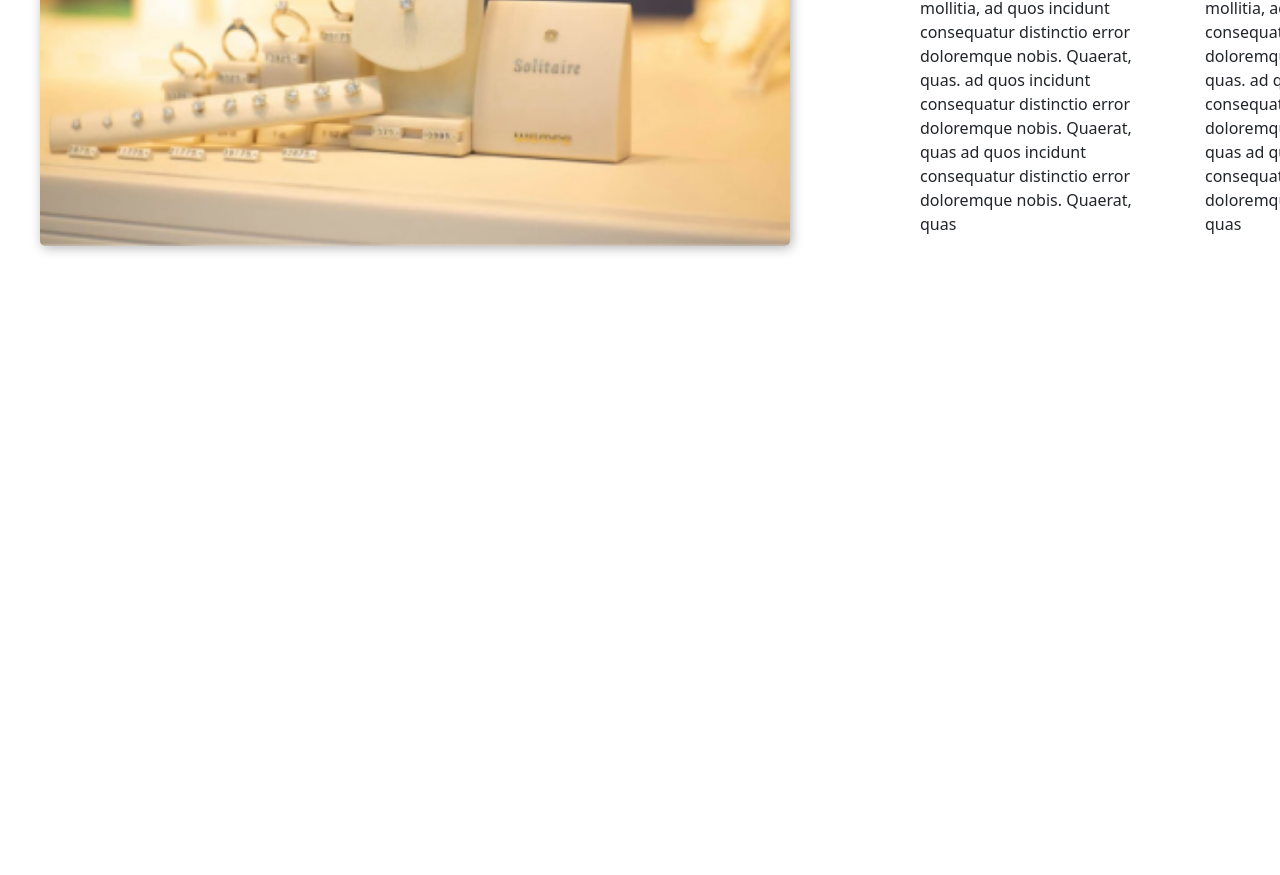
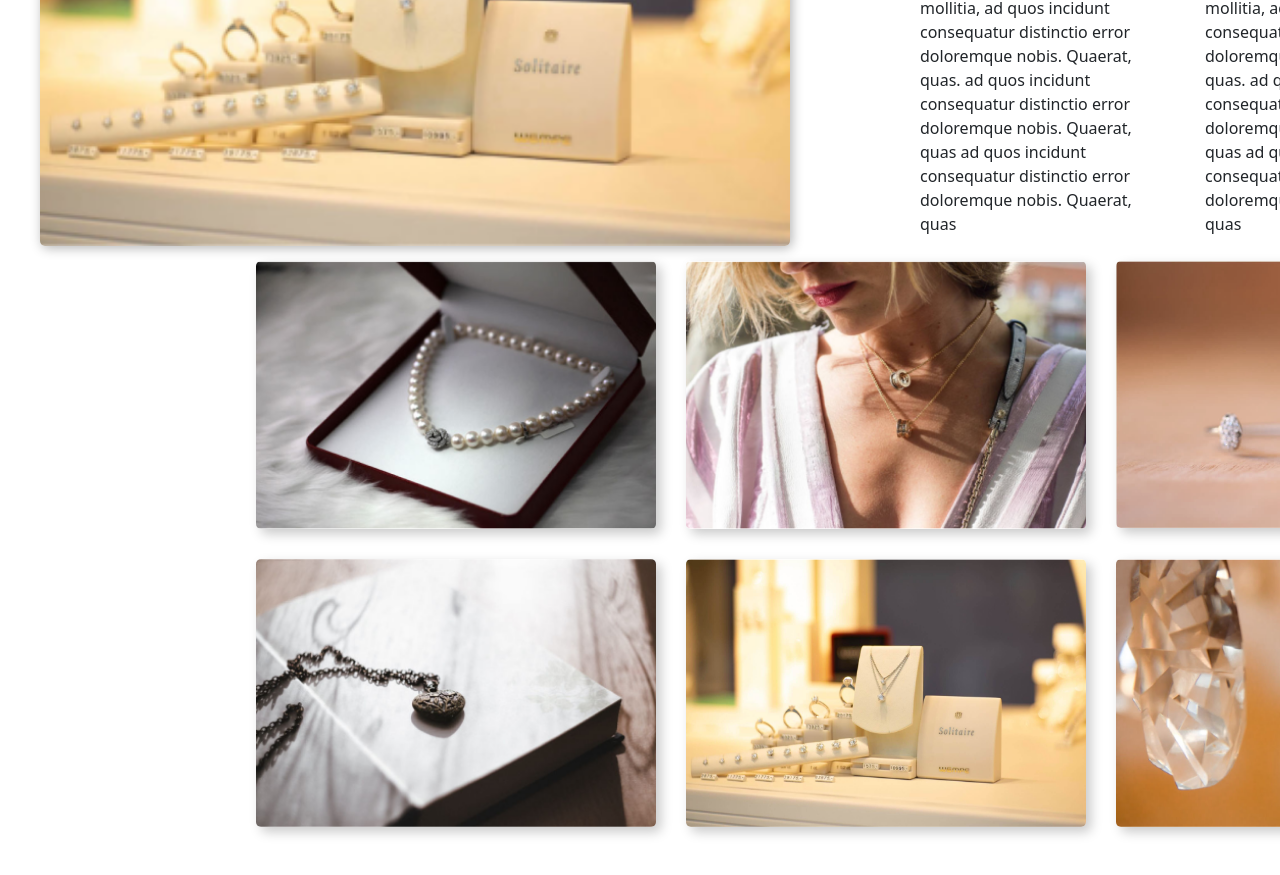
Before and after one commit to eu-waliston/Luxury-M4, a React (Create React App) app: page / in a window 1280 px wide. Shown: the part 1760-2635 px from the top of the page. Before the commit the page ends 2282 px from the top, so only its background shows below. Built offline with nearby package versions, Linux system fonts and the light colour scheme.

Commit message:
About Us Component

```diff
--- a/package.json
+++ b/package.json
@@ -12,6 +12,7 @@
     "react": "^18.2.0",
     "react-bootstrap": "^2.7.0",
     "react-dom": "^18.2.0",
+    "react-router-dom": "^6.8.1",
     "react-scripts": "5.0.1",
     "styled-components": "^5.3.6",
     "web-vitals": "^2.1.4"
--- a/src/App.js
+++ b/src/App.js
@@ -3,6 +3,7 @@ import React from 'react';
 import Menu from './components/Menu';
 import Home from './components/Home';
 import AboutUs from './components/AboutUS';
+import Collection from './components/Collection';
 
 function App() {
   return (
@@ -10,6 +11,7 @@ function App() {
       <Menu />
       <Home />
       <AboutUs />
+      <Collection />
     </div>
   );
 }
--- a/src/components/AboutUS.js
+++ b/src/components/AboutUS.js
@@ -3,7 +3,7 @@ import styled from "styled-components";
 
 const AboutUs = () => {
     return (
-        <ABOUT__US>
+        <ABOUT__US id="about" >
             <div
                 className="section__1"
                 data-aos="fade-up"
@@ -52,13 +52,6 @@ const ABOUT__US = styled.div`
 
     @import url('https://fonts.googleapis.com/css2?family=Montserrat:ital,wght@0,100;0,200;0,300;0,400;0,500;0,600;0,700;0,800;0,900;1,100;1,200;1,300;1,400;1,500;1,600;1,700;1,800;1,900&display=swap');
     @import url('https://fonts.googleapis.com/css2?family=Open+Sans:ital,wght@0,300;0,400;0,500;0,600;0,700;0,800;1,300;1,400;1,500;1,600;1,700;1,800&display=swap');
-
-
-    :root {
-        --font--site: 'Montserrat', sans-serif !important;
-        --font--text: 'Open Sans', sans-serif !important;
-        --color--site: #050547 !important;
-    }
 
     height: 130vh;
     width: 100%;
--- /dev/null
+++ b/src/components/Collection.js
@@ -0,0 +1,96 @@
+import React from "react";
+import styled from "styled-components";
+
+const Collection = () => {
+    return (
+        <MAIN id="collection">
+            <GRID__IMAGES>
+                <img src={require("./images/perola-gran.png")} alt="Grid IMG" className="img__brand"/>
+                <img src={require("./images/w.med.png")} alt="Grid IMG" className="img__brand"/>
+                <img src={require("./images/joia-gran.png")} alt="Grid IMG" className="img__brand"/>
+                <img src={require("./images/h-gran.png")} alt="Grid IMG" className="img__brand"/>
+                <img src={require("./images/store.jpg.png")} alt="Grid IMG" className="img__brand"/>
+                <img src={require("./images/nick-gran.png")} alt="Grid IMG" className="img__brand"/>
+            </GRID__IMAGES>
+
+            <SPECIAL>
+                <p className="pp">Hurry up! the offer is limited</p>
+                <h1 className="hh">special offer for you</h1>
+                <button className="btn__S2">__ view collection</button>
+            </SPECIAL>
+
+        </MAIN>
+    )
+}
+
+const MAIN = styled.div `
+    width: 100%;
+    height: 80vh;
+`
+const GRID__IMAGES = styled.div `
+    display: grid;
+    grid-template-columns: repeat(3, 400px);
+    position: relative;
+    margin-left: 20%;
+    gap: 30px;
+    top: 20%;
+
+    .img__brand {
+        width: 400px;
+        border-radius: 5px;
+        box-shadow: 5px 5px 12px rgba(1,1,1,0.21);
+
+
+        &:hover {
+            transition: all 0.8s;
+            transform: scale(1.5);
+            position: relative;
+            top: 25px;
+            border-radius: 10px;
+        }
+    }
+`
+const SPECIAL = styled.div `
+    background: rgb(255,216,131);
+    background: linear-gradient(120deg, rgba(255,216,131,1) 0%, rgba(255,216,131,1) 44%, rgba(255,216,131,1) 100%);
+
+    @import url('https://fonts.googleapis.com/css2?family=Montserrat:ital,wght@0,100;0,200;0,300;0,400;0,500;0,600;0,700;0,800;0,900;1,100;1,200;1,300;1,400;1,500;1,600;1,700;1,800;1,900&display=swap');
+
+    @import url('https://fonts.googleapis.com/css2?family=Open+Sans:ital,wght@0,300;0,400;0,500;0,600;0,700;0,800;1,300;1,400;1,500;1,600;1,700;1,800&display=swap');
+
+
+    position: relative;
+    width: 100%;
+    height: 20vh;
+    background-color: pink;
+    top: 350px;
+    box-shadow: 1px -5px 15px rgba(0,0,0,0.25);
+
+    .btn__S2 {
+        background-color: transparent;
+        border: none;
+        font-size: 18px;
+        position: relative;
+        margin-left: 78%;
+        color:  #050547;
+        font-family: 'Montserrat', sans-serif !important;
+
+
+        &:hover {
+            transform: scale(1.1);
+            transition: all 0.6s;
+        }
+    }
+
+    .pp, .hh {
+        position: relative;
+        margin-left: 20%;
+        top: 50px;
+        font-family: 'Montserrat', sans-serif !important;
+    }
+    .hh {
+        font-size: 40px;
+        text-transform: capitalize;
+    }
+`
+export default Collection;
--- a/src/components/Home.js
+++ b/src/components/Home.js
@@ -9,7 +9,7 @@ import styled from "styled-components";
 const Home = () => {
 
     return (
-        <HOME__SECTION>
+        <HOME__SECTION id="home">
             <div class="slider">
                 <Carousel fade>
                     <Carousel.Item>
@@ -65,7 +65,9 @@ const Home = () => {
 }
 
 const HOME__SECTION = styled.div`
-
+    * {
+        scroll-behavior: smooth;
+    }
 
     @import url('https://fonts.googleapis.com/css2?family=Montserrat:ital,wght@0,100;0,200;0,300;0,400;0,500;0,600;0,700;0,800;0,900;1,100;1,200;1,300;1,400;1,500;1,600;1,700;1,800;1,900&display=swap');
 
--- a/src/components/Menu.js
+++ b/src/components/Menu.js
@@ -1,5 +1,6 @@
 import React from "react";
 import styled from "styled-components";
+
 
 const Menu = () => {
     return (
@@ -7,9 +8,9 @@ const Menu = () => {
             <img src={require("./images/logo.png")} alt="logo" className="logo" />
             <h3 className="text-h3">luxury m4</h3>
             <ul className="nav__bar">
-                <a className="nav__item" href="/">home</a>
-                <a className="nav__item" href="/">about us</a>
-                <a className="nav__item" href="/">collection</a>
+                <a className="nav__item" href="#home">home</a>
+                <a className="nav__item" href="#about">about us</a>
+                <a className="nav__item" href="#collection">collection</a>
                 <a className="nav__item" href="/">contact us</a>
                 <a className="nav__item" href="/">top products</a>
                 <a className="nav__item" href="/" >find us</a>
```
Also changed, not shown: 1 other file (tests, documents, lock files or other folders).
